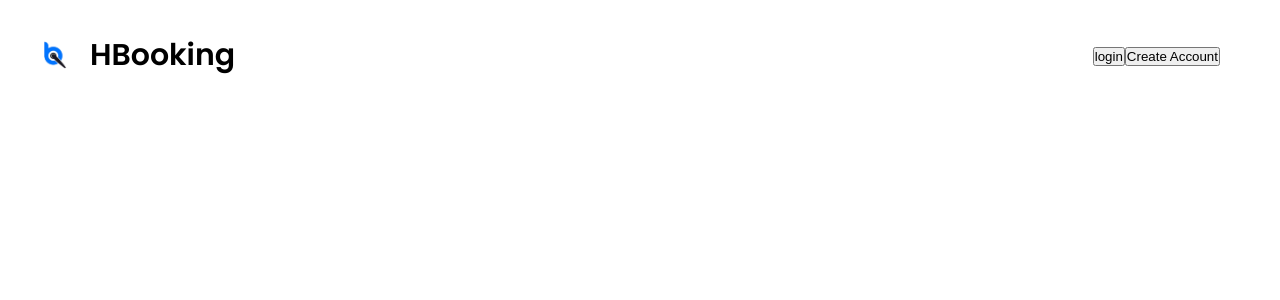
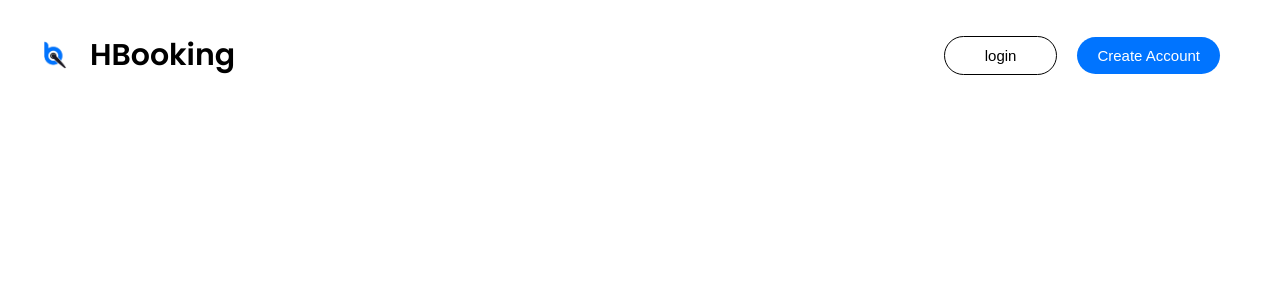
Before and after one commit to lakshya001-AI/Hotel_Booking_SkillsAcademy, a React (Vite) app in the folder Frontend/: page / in a window 1280 px wide. Shown: the top 300 px of the page. Built offline with nearby package versions, Linux system fonts and the light colour scheme.

Commit message:
commit changes

```diff
--- a/Frontend/src/App.module.css
+++ b/Frontend/src/App.module.css
@@ -46,3 +46,23 @@ html, body{
     font-size: 30px;
     font-weight: 600;
 }
+
+.loginBtn{
+    padding: 10px 40px;
+    font-size: 15px;
+    border-radius: 20px;
+    background-color: white;
+    border: solid 1px black;
+    cursor: pointer;
+    margin-right: 20px;
+}
+
+.createAccountBtn{
+    padding: 10px 20px;
+    font-size: 15px;
+    border-radius: 20px;
+    background-color:  #0074ff;
+    border: 0;
+    cursor: pointer;
+    color: white;
+}
```
Also changed, not shown: Frontend/Assets/hotelbookingimages.png (added).
